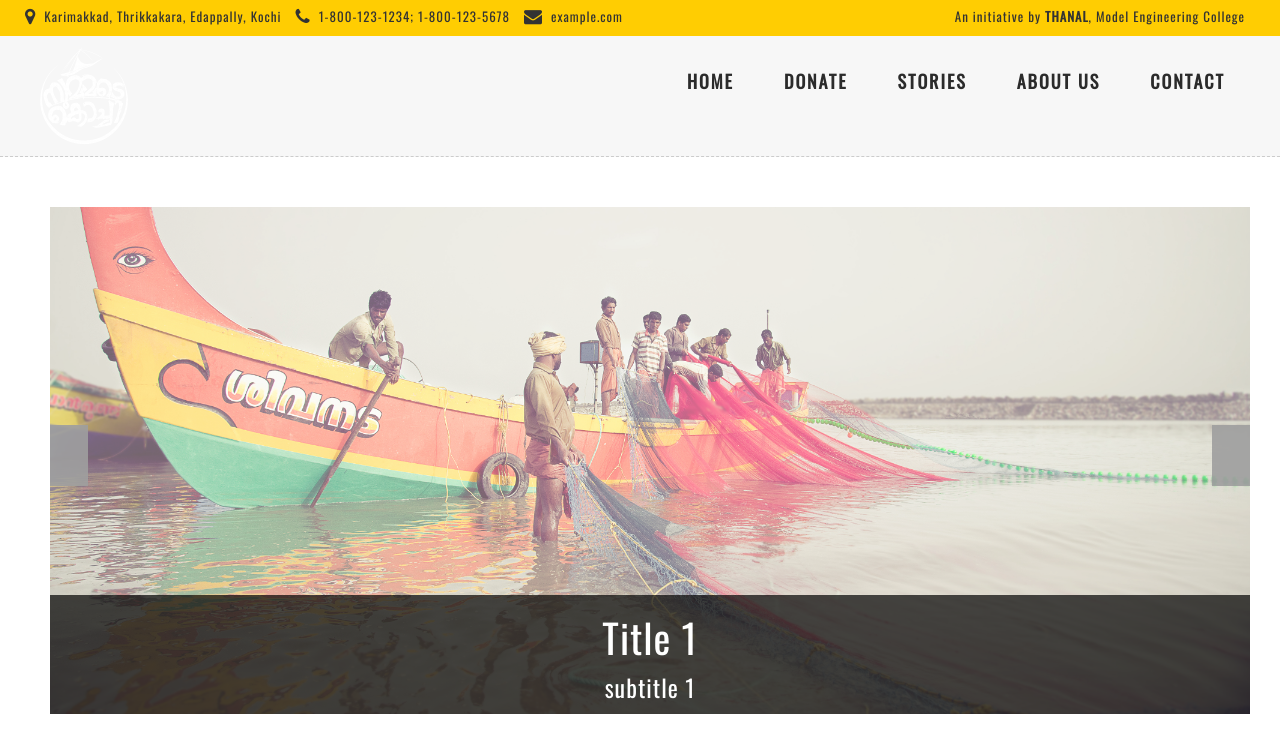
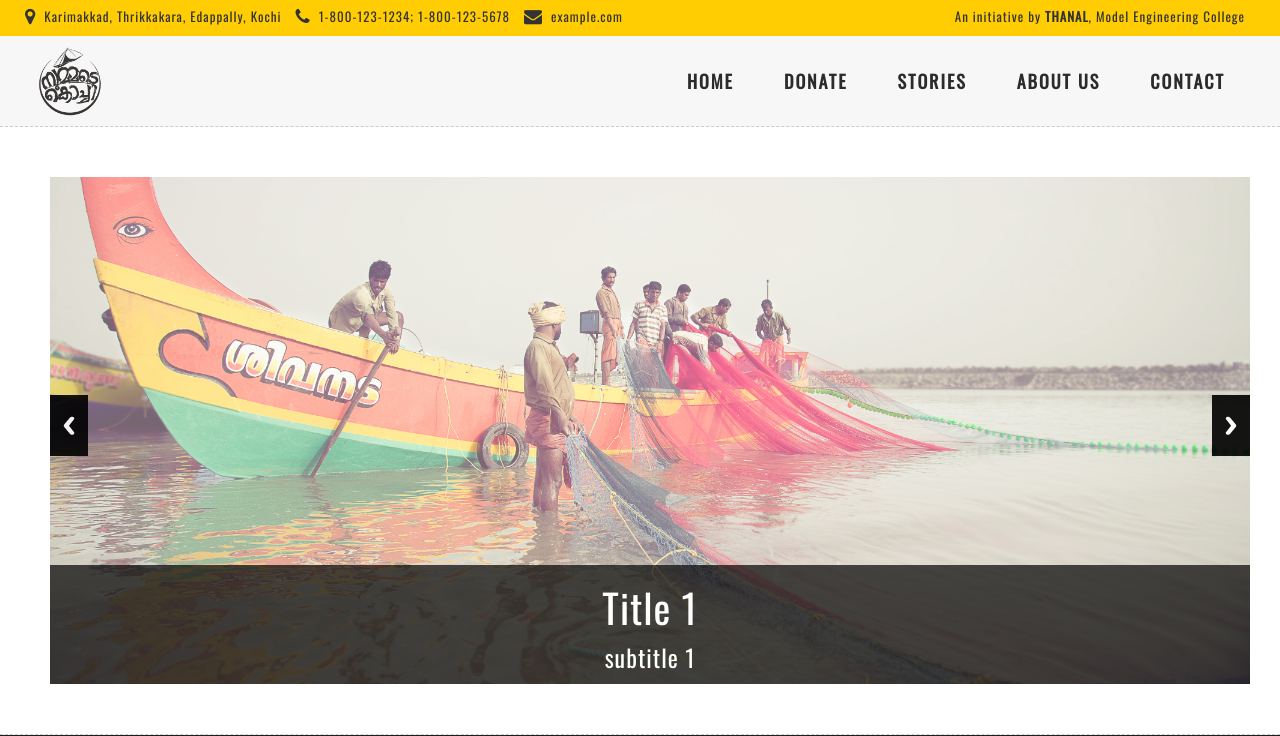
Before and after one commit to guyandtheworld/Nummade-Kochi, a Django app: template nummadekochi/templates/base.html in a window 1280 px wide. Shown: the top 736 px of the page. Run offline with Django 3.2, Linux system fonts and the light colour scheme; the template is opened without the code that fills it, so the values that code supplies are empty; some libraries are stand-ins or nearby versions; some web fonts are replaced; grey boxes are pictures that could not be loaded.

Commit message:
fix footer background, fix slideshow next/Prev buttons

```diff
--- a/nummadekochi/static/css/style.css
+++ b/nummadekochi/static/css/style.css
@@ -172,7 +172,7 @@ article  h1.entry-title{line-height: 1.2;font-size: 38px;}
 /* ---------------------------------------------------------------------------- */
 /* -------------------------------------Footer--------------------------------- */
 /* ---------------------------------------------------------------------------- */
-footer{background: url("{% static 'images/footer-bg.png' %}") repeat #111;color: #666;padding: 50px 0 20px;}
+footer{background:url('/static/images/footer-bg.png') repeat #111; color: #666; padding: 50px 0 20px;}
 
 footer h3{color: #fff;font-size: 22px;margin-bottom: 30px;}
 footer a{color:#92907C;}
@@ -451,7 +451,7 @@ a.button.bt2 {background: #0000ff;color: #ffffff;}
   text-decoration: none;
   height: 61px;
   width: 38px;
-  background: transparent url("{% static 'images/themes.gif' %}") no-repeat left top;
+  background: transparent url('/static/images/themes.gif') no-repeat left top;
   margin-top: -45px;
   }
 
--- a/nummadekochi/templates/base.html
+++ b/nummadekochi/templates/base.html
@@ -95,7 +95,7 @@
                <li><a href="{% url 'contact_us' %}">Contact</a></li>
             </ul>
           </div>
-          <a href="{% url 'main' %}" class="logo"><img src="{% static 'images/nkochi-100x100.png' %}" /></a>
+          <a href="{% url 'main' %}" class="logo"><img src="{% static 'images/logo.png' %}" style="max-width:auto; max-height:90px;" /></a>
         </div>
       </div>
     </header>
```
